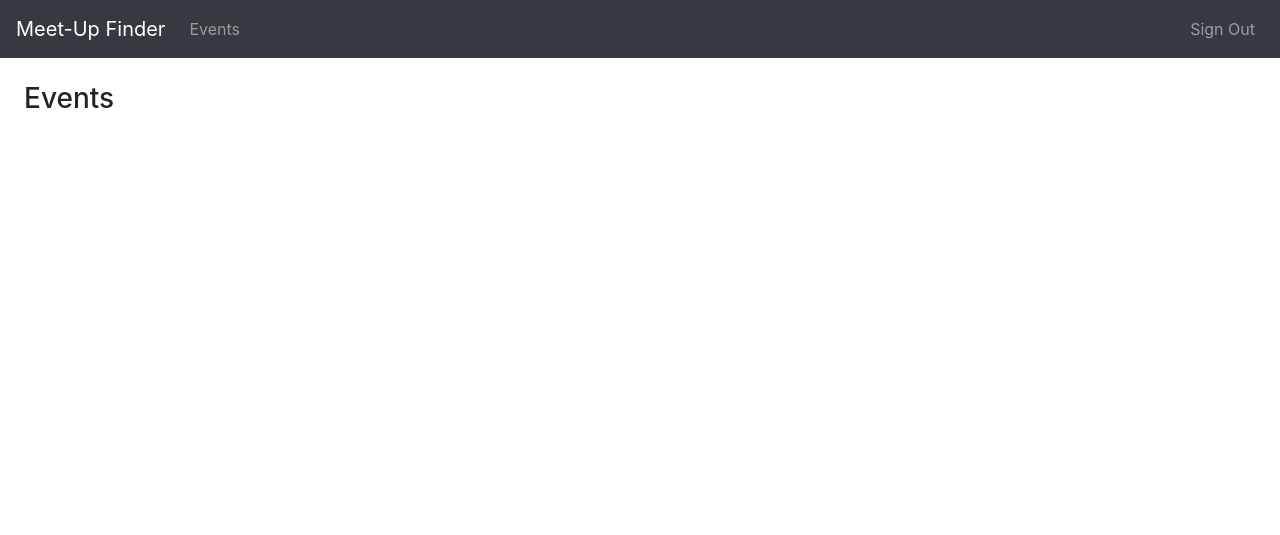
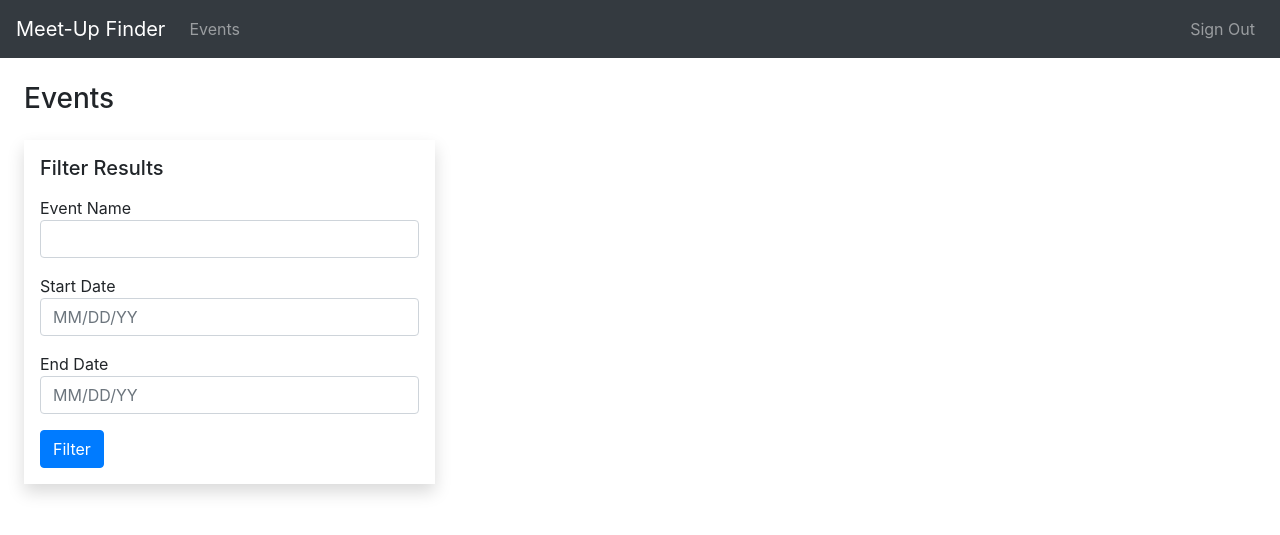
Before and after one commit to glc6qrx/Meet-up-Finder, a Django app: page /meetupfinder/events/ in a window 1280 px wide. Shown: the top 535 px of the page. Run offline with Django 3.2, Linux system fonts and the light colour scheme; the visitor is signed in with stand-in values (Sample User, id 1); data that the repository does not hold is empty; some libraries are stand-ins or nearby versions.

Commit message:
Basic filters for events added

```diff
--- /dev/null
+++ b/meetupfinder/forms.py
@@ -0,0 +1,11 @@
+from django import forms
+
+class EventFilterForm(forms.Form):
+    name = forms.CharField(label='Event Name', max_length=200, required=False,
+        widget=forms.TextInput(attrs={'class': 'form-control'}))
+
+    start_date = forms.DateField(label='Start Date', required=False, input_formats={'%m/%d/%y'},
+        widget=forms.DateInput(attrs={'class': 'form-control', 'placeholder': 'MM/DD/YY'}))
+
+    end_date = forms.DateField(label='End Date', required=False, input_formats={'%m/%d/%y'},
+        widget=forms.DateInput(attrs={'class': 'form-control', 'placeholder': 'MM/DD/YY'}))
--- a/meetupfinder/templates/meetupfinder/events.html
+++ b/meetupfinder/templates/meetupfinder/events.html
@@ -4,8 +4,30 @@
 
     <h3>Events</h3>
 
+    <div class="col-md-4 mt-3 p-3 shadow" style="float: left">
+        <h5 class="mb-3">Filter Results</h5>
+        <form action="{% url 'meetupfinder:events' %}" method="post">
+            {% csrf_token %}
+            <div class="form-group">
+                {{ form.name.label }}
+                {{ form.name }}
+            </div>
+            <div class="form-group">
+                {{ form.start_date.label }}
+                {{ form.start_date }}
+            </div>
+            <div class="form-group">
+                {{ form.end_date.label }}
+                {{ form.end_date }}
+            </div>
+
+            <input type="submit" class="btn btn-primary" value="Filter"/>
+        </form>
+    </div>
+
+    <div class="col-md-8 mb-5" style="float: right">
         {% for event in events %}
-    <div class="card shadow m-3" style="border: none; width: 50%">
+        <div class="card shadow mt-3 mb-3 ml-4" style="border: none">
             <p class="card-header" style="background-color: #23395d; margin-bottom: 0px">
                 <a style="color: white">{{ event.event_name }}
                     <span style="float: right">#{{ event.id }}</span></a>
@@ -28,5 +50,6 @@
             </div>
         </div>
         {% endfor %}
+    </div>
 
 {% endblock %}
--- a/meetupfinder/views.py
+++ b/meetupfinder/views.py
@@ -2,6 +2,7 @@ from django.shortcuts import render
 from django.urls import reverse
 from django.http import HttpResponse, HttpResponseRedirect
 from .models import Event
+from .forms import EventFilterForm
 
 
 def index(request):
@@ -13,5 +14,27 @@ def events(request):
         print("NOT")
         return HttpResponseRedirect(reverse('meetupfinder:index'))
 
-    events = Event.objects.all()
-    return render(request, 'meetupfinder/events.html', {'title': 'Events', 'events': events})
+    #if form submission, validate data and filter
+    if request.method == 'POST':
+        form = EventFilterForm(request.POST)
+        if form.is_valid():
+            events = Event.objects.all()
+            #filter by name if provided
+            name = form.cleaned_data['name']
+            if name is not None:
+                events = events.filter(event_name__icontains=name)
+            #filter by start date if provided
+            start_date = form.cleaned_data['start_date']
+            if start_date is not None:
+                events = events.filter(event_date__date__gte=start_date)
+            #filter by end date if provided
+            end_date = form.cleaned_data['end_date']
+            if end_date is not None:
+                events = events.filter(end_event_date__date__lte=end_date)
+
+    #otherwise, create blank form
+    else:
+        form = EventFilterForm()
+        events = Event.objects.all()
+
+    return render(request, 'meetupfinder/events.html', {'title': 'Events', 'events': events, 'form': form})
```
Lines whose indentation alone changed are shown as unchanged.
